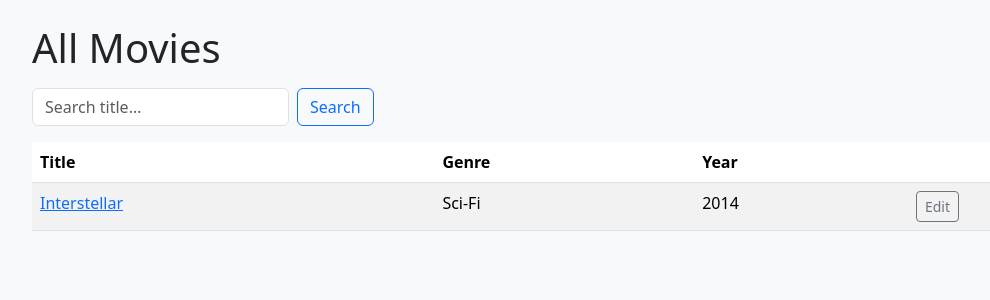
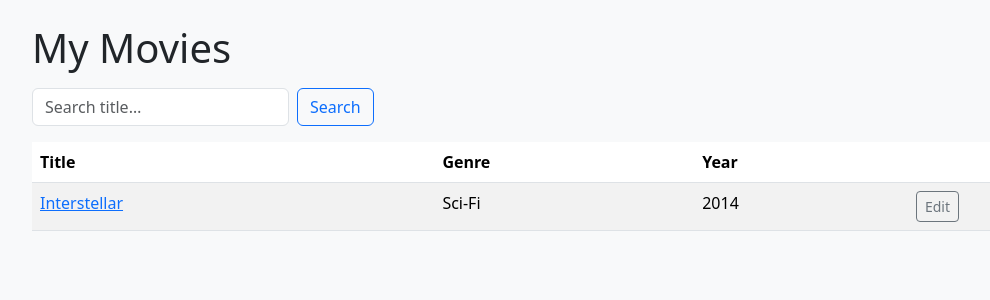
Before and after one commit to NatalioH/videostore, a Django app: page / in a window 1280 px wide. Shown: the part 56-356 px from the top of the page, without its empty margins (50-1040 px from the left). Run offline with Django 5.2, Linux system fonts and the light colour scheme; data comes from the database, SQL or seed files in the repository.

Commit message:
Update movie_list.html

```diff
--- a/mymovie/templates/videos/movie_list.html
+++ b/mymovie/templates/videos/movie_list.html
@@ -1,6 +1,6 @@
 {% extends "base.html" %}
 {% block content %}
-<h1 class="mb-3">All Movies</h1>
+<h1 class="mb-3">My Movies</h1>
 
 <form class="row g-2 mb-3" method="get">
   <div class="col-auto">
```
